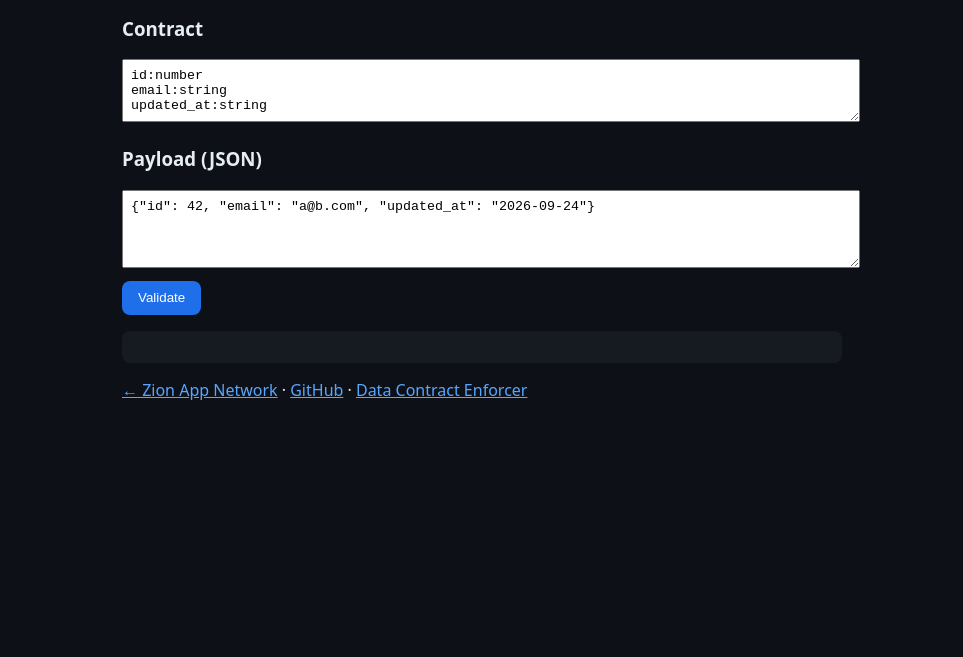
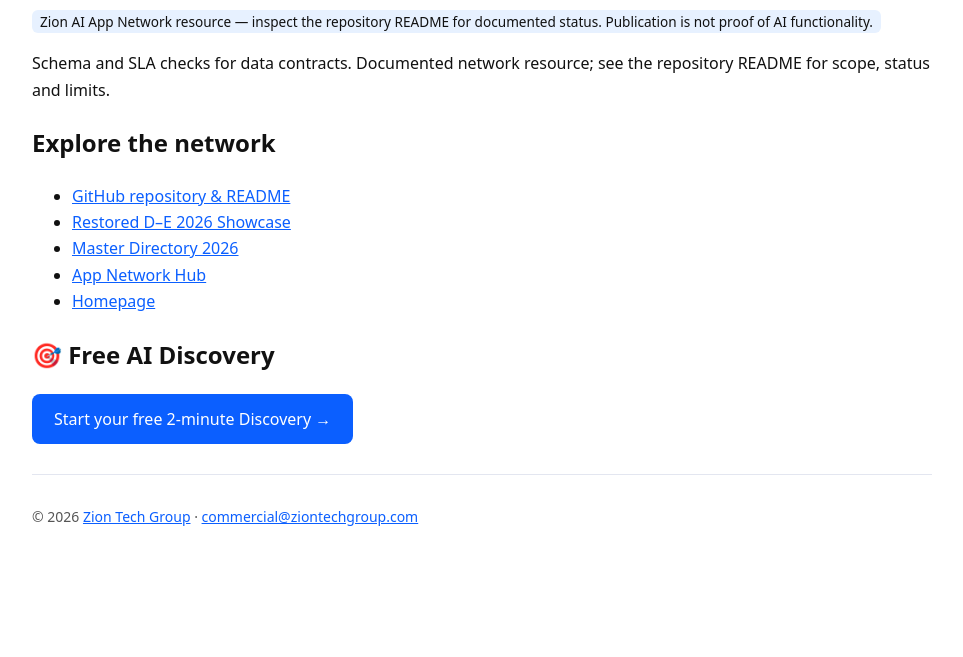
Before and after one commit to Zion-support/data-contract-validator, a plain HTML site: page index.html in a window 1280 px wide. Shown: the part 143-800 px from the top of the page, without its empty margins (158-1121 px from the left). Drawn offline with Linux system fonts and the light colour scheme.

Commit message:
Add live landing + network interlinks (Restored D-E 2026)

```diff
--- a/index.html
+++ b/index.html
@@ -1,3 +1,9 @@
-<!DOCTYPE html><html lang="en"><head><meta charset="UTF-8"><title>Data Contract Validator</title><meta name="viewport" content="width=device-width,initial-scale=1"><style>body{font-family:system-ui;background:#0d1117;color:#e6edf3;max-width:720px;margin:auto;padding:2rem}h1{color:#58a6ff}a{color:#58a6ff}textarea{width:100%;padding:.5rem}button{background:#1f6feb;color:#fff;border:0;padding:.6rem 1rem;border-radius:8px;margin-top:.5rem}#out{margin-top:1rem;background:#161b22;padding:1rem;border-radius:8px;white-space:pre-wrap}</style></head><body><h1>📑 Data Contract Validator</h1><p>Validate a data payload against a simple contract (expected keys, one per line: name:type).</p><h3>Contract</h3><textarea id="c" rows="3">id:number
-email:string
-updated_at:string</textarea><h3>Payload (JSON)</h3><textarea id="p" rows="4">{"id": 42, "email": "a@b.com", "updated_at": "2026-09-24"}</textarea><br><button onclick="go()">Validate</button><div id="out"></div><script>function go(){let out=[];let p;try{p=JSON.parse(document.getElementById('p').value)}catch(e){document.getElementById('out').textContent='❌ Invalid JSON payload';return}const lines=document.getElementById('c').value.split('\n').filter(Boolean);let ok=true;lines.forEach(l=>{const[k,t]=l.split(':').map(s=>s.trim());const v=p[k];const good=v!==undefined&&(t==='number'?typeof v==='number':typeof v==='string');if(!good)ok=false;out.push((good?'✅':'❌')+' '+k+': '+t+(v===undefined?' (missing)':good?'':' (type mismatch: got '+typeof v+')'))});document.getElementById('out').textContent=out.join('\n')+`\n\nContract ${ok?'PASSES ✅':'VIOLATED ❌ — producer notified'}\n\nCI/CD data contract enforcement: commercial@ziontechgroup.com`}</script><p><a href="https://ziontechgroup.com/apps/">← Zion App Network</a> · <a href="https://github.com/Zion-support/data-contract-validator">GitHub</a> · <a href="https://ziontechgroup.com/zion-ai-data-contract-enforcer/">Data Contract Enforcer</a></p></body></html>
+<!doctype html>
+<html lang="en"><head><meta charset="utf-8"><meta name="viewport" content="width=device-width,initial-scale=1">
+<title>Data Contract Validator — Zion AI App Network</title><meta name="description" content="Schema and SLA checks for data contracts. Documented network resource; see README. Publication is not proof of AI functionality."><link rel="canonical" href="https://ziontechgroup.com/data-contract-validator/">
+<style>body{font-family:system-ui,sans-serif;max-width:900px;margin:0 auto;padding:0 16px;line-height:1.65;color:#111}a{color:#0b5fff}nav.top{display:flex;gap:14px;flex-wrap:wrap;padding:14px 0;border-bottom:1px solid #e3e6f0}h1{color:#0b3d91}.badge{background:#e7f1ff;border-radius:6px;padding:.15rem .5rem;font-size:.85rem}.cta{background:#0b5fff;color:#fff!important;padding:12px 22px;border-radius:8px;text-decoration:none;display:inline-block}footer{border-top:1px solid #e3e6f0;margin-top:30px;padding:16px 0;font-size:14px;color:#555}</style></head><body>
+<nav class="top"><span><b><a href="https://ziontechgroup.com/">Zion Tech Group</a></b></span><a href="https://ziontechgroup.com/zion-app-network/">App Network</a><a href="https://ziontechgroup.com/discovery/">Free Discovery</a><a href="https://github.com/Zion-support/data-contract-validator">GitHub</a></nav>
+<main><h1>Data Contract Validator</h1><p><span class="badge">Zion AI App Network resource — inspect the repository README for documented status. Publication is not proof of AI functionality.</span></p><p>Schema and SLA checks for data contracts. Documented network resource; see the repository README for scope, status and limits.</p>
+<h2>Explore the network</h2><ul><li><a href="https://github.com/Zion-support/data-contract-validator">GitHub repository &amp; README</a></li><li><a href="https://ziontechgroup.com/zion-app-network/app/network-restored-d-e-2026-showcase.html">Restored D–E 2026 Showcase</a></li><li><a href="https://ziontechgroup.com/zion-app-network/app/network-master-directory-2026.html">Master Directory 2026</a></li><li><a href="https://ziontechgroup.com/zion-app-network/">App Network Hub</a></li><li><a href="https://ziontechgroup.com/">Homepage</a></li></ul>
+<h2>🎯 Free AI Discovery</h2><p><a class="cta" href="https://ziontechgroup.com/discovery/">Start your free 2-minute Discovery →</a></p></main>
+<footer><p>© 2026 <a href="https://ziontechgroup.com">Zion Tech Group</a> · <a href="mailto:commercial@ziontechgroup.com">commercial@ziontechgroup.com</a></p></footer></body></html>
```
Also changed, not shown: 1 other file.
